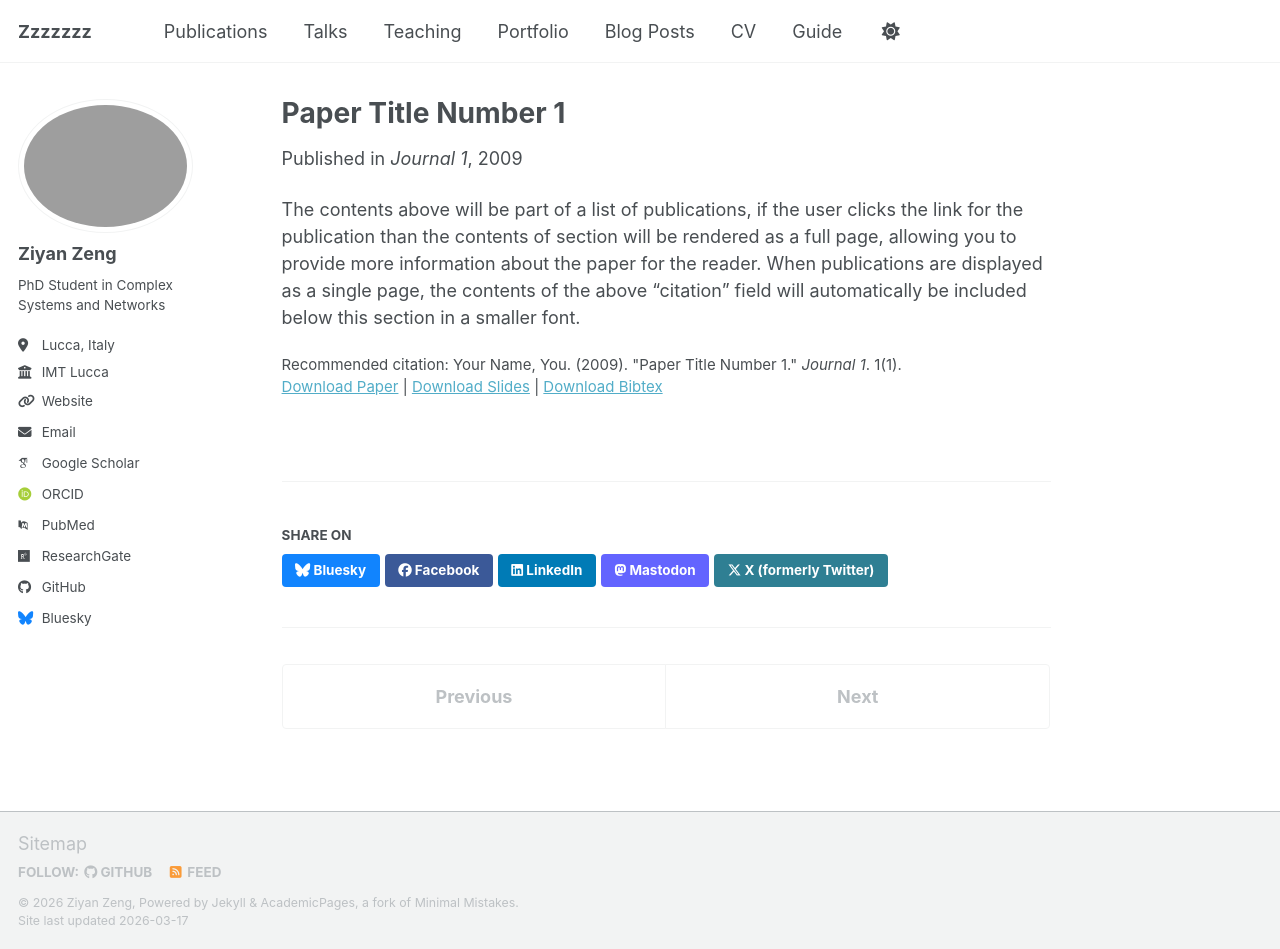
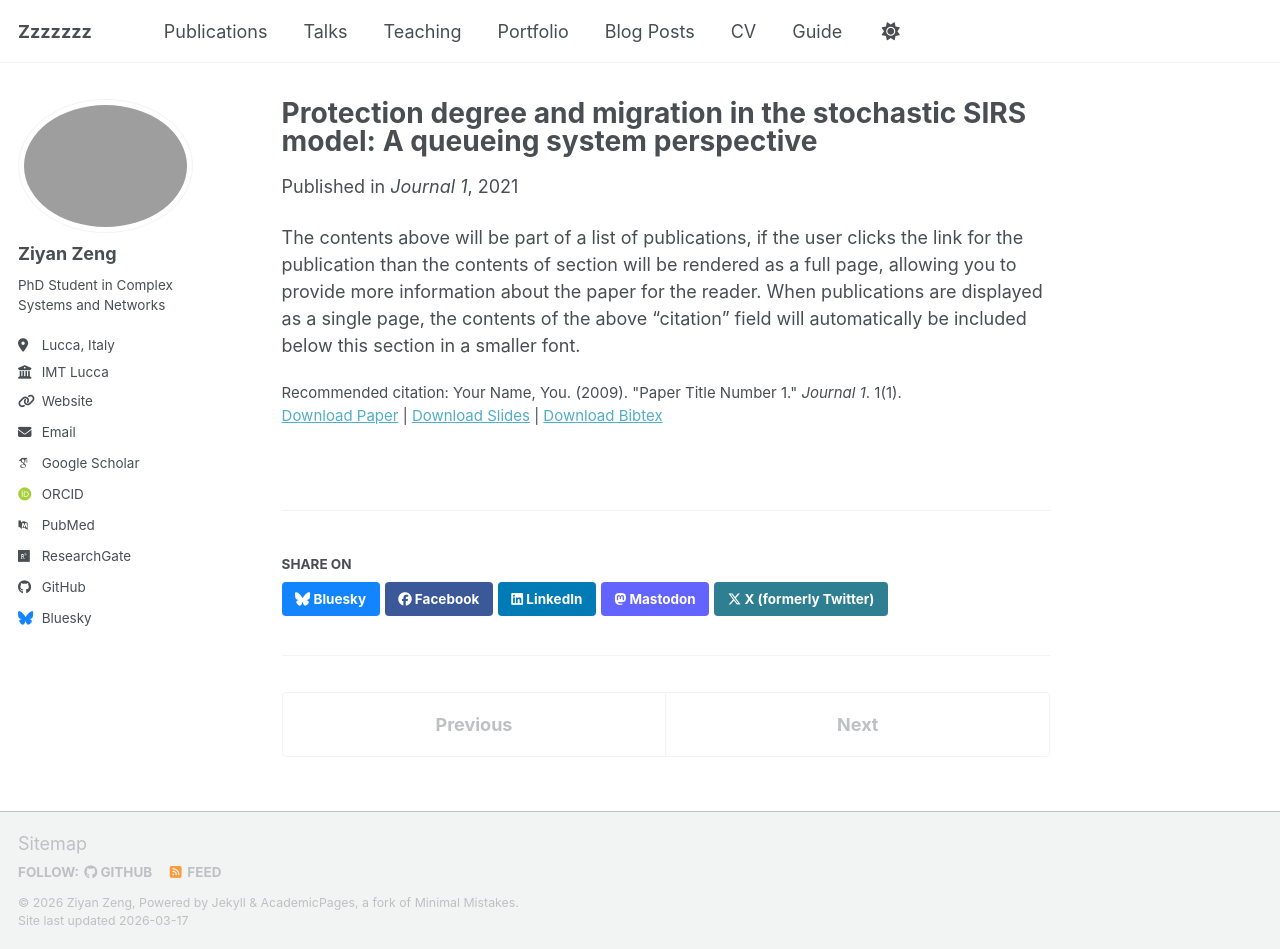
Before and after one commit to ziyanzeng-net/ziyanzeng-net.github.io, a Jekyll site: the page built from _publications/2009-10-01-paper-title-number-1.md, in a window 1280 px wide and 949 px high. Built offline with Jekyll 4.4.1, drawn with Linux system fonts in a browser that asks for light colours; some web fonts are replaced; a script bundle is joined from its source files by our own code; library files that are not in the unit come from our copies.

Commit message:
Update 2009-10-01-paper-title-number-1.md

```diff
--- a/_publications/2009-10-01-paper-title-number-1.md
+++ b/_publications/2009-10-01-paper-title-number-1.md
@@ -1,10 +1,10 @@
 ---
-title: "Paper Title Number 1"
+title: "Protection degree and migration in the stochastic SIRS model: A queueing system perspective"
 collection: publications
 category: manuscripts
 permalink: /publication/2009-10-01-paper-title-number-1
 excerpt: 'This paper is about the number 1. The number 2 is left for future work.'
-date: 2009-10-01
+date: 2021-10-19
 venue: 'Journal 1'
 slidesurl: 'https://academicpages.github.io/files/slides1.pdf'
 paperurl: 'https://academicpages.github.io/files/paper1.pdf'
```
